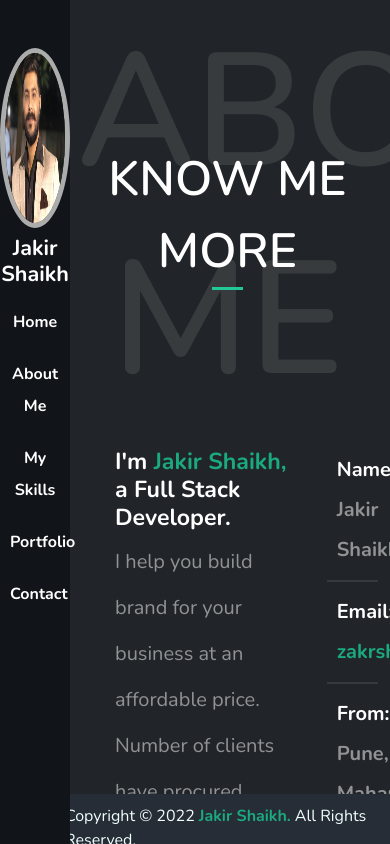
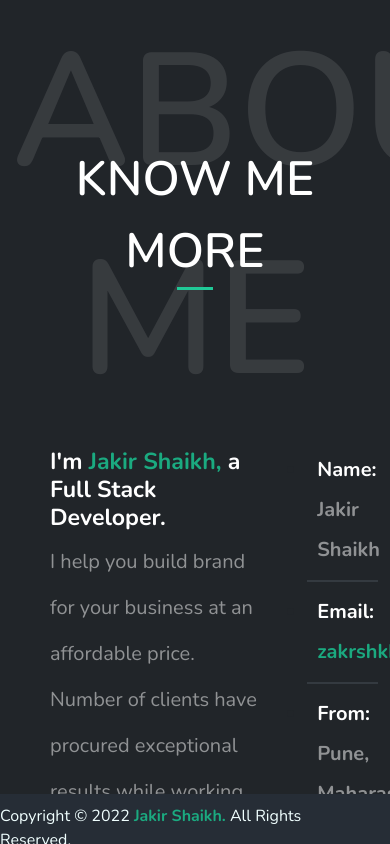
Before and after one commit to zack1431/my-portfolio, a React (Create React App) app: page /about in a window 390 px wide. Built offline with nearby package versions, Linux system fonts and the light colour scheme.

Commit message:
screen change event updated and home screen ui

```diff
--- a/src/App.css
+++ b/src/App.css
@@ -332,3 +332,20 @@ body{
   font-size: 18px;
   font-weight: bold;
 }
+
+@media only screen and (max-width: 768px) {
+  .menu{
+    display:none;
+  }
+  .offset-2{
+    margin-left: 0;
+  }
+  .home-content .h1 {
+    font-size: 2.3rem!important;
+    padding: 10px 0px;
+  }
+  .fs-16{
+    font-size: 16px;
+  }
+
+}
--- a/src/App.js
+++ b/src/App.js
@@ -9,23 +9,38 @@ import Footer from './components/footer';
 import Skills from './components/skills';
 import Contact from './components/contact';
 import Portfolio from './components/portfolio';
+import {useState,useEffect} from 'react';
 
 function App() {
-  let reSize = window.innerWidth;
-  console.log(reSize);
+  const [isMobile, setIsMobile] = useState(false)
+
+//choose the screen size
+const handleResize = () => {
+  if (window.innerWidth < 720) {
+      setIsMobile(true)
+  } else {
+      setIsMobile(false)
+  }
+}
+
+// create an event listener
+useEffect(() => {
+  window.addEventListener("resize", handleResize)
+  window.addEventListener("load", handleResize)
+})
   return (
     <>
 
     <BrowserRouter>
       <div className=' p-0'>
-        <div className=''>
-          <SideBar></SideBar>
+        <div className='menu'>
+          <SideBar isMobile={isMobile}></SideBar>
         </div>
-        <div className="offset-2 col-10 p-0 position-relative">
+        <div className="offset-2 col-md-10 col-xs-12 p-0 position-relative">
           <div className=''>
 
             <Routes>
-              <Route path="/" element={<Home/>}/>
+              <Route path="/" element={<Home isMobile={isMobile}/>}/>
               <Route path="/about" element={<About/>}/>
               <Route path="/skills" element={<Skills/>}/>
               <Route path="/portfolio" element={<Portfolio/>}/>
@@ -33,7 +48,7 @@ function App() {
               <Route path="*" element={<Navigate to='/'/>}/>
             </Routes>
           </div>
-          <Footer></Footer>
+          <Footer isMobile={isMobile}></Footer>
         </div>
       </div>
 
--- a/src/components/footer.js
+++ b/src/components/footer.js
@@ -1,9 +1,25 @@
-function Footer(){
+function Footer(props){
+
+    function MobileFooter(){
+        if(props.isMobile){
+            return  <footer className="footer">
+                        <span><i className="clr-1 fas fa-phone fa-lg pr-10"></i></span>
+                        <span><i className="clr-1 fas fa-phone fa-lg pr-10"></i></span>
+                        <span><i className="clr-1 fas fa-phone fa-lg pr-10"></i></span>
+                        <span><i className="clr-1 fas fa-phone fa-lg pr-10"></i></span>
+                        <span><i className="clr-1 fas fa-phone fa-lg pr-10"></i></span>
+                    </footer>
+        }
+        else
+        {
+            return  <footer className="footer">
+                        <div className="copyright"><span className="span">Copyright © 2022 <span className="clr-1">Jakir Shaikh.</span> All Rights Reserved.</span></div>
+                    </footer>
+        }
+    }
     return (
         <>
-            <footer className="footer">
-                <div className="copyright"><span className="span">Copyright © 2022 <span className="clr-1">Jakir Shaikh.</span> All Rights Reserved.</span></div>
-            </footer>
+            <MobileFooter/>
         </>
     )
 }
--- a/src/components/home.js
+++ b/src/components/home.js
@@ -1,5 +1,5 @@
 import {Link} from "react-router-dom";
-function Home(){
+function Home(props){
     return (
         <>
 
@@ -8,10 +8,10 @@ function Home(){
                 <div className="home-content position-absolute typewriter justify-content-center lineHeight2">
                     <h2 className="clr-2 fw-b">Welcome</h2>
                     <h1 className="clr-2 fw-b h1">I'm Jakir Shaikh.</h1>
-                    <p className="clr-2 fw-b fs-20">I'm a Full Stack Developer</p>
-                    <p className="clr-2 fw-b fs-20">based in Pune, Maharashtra.</p>
+                    <p className={props.isMobile ? "clr-2 fw-b fs-16" : 'clr-2 fw-b fs-20'}>I'm a Full Stack Developer</p>
+                    <p className={props.isMobile ? "clr-2 fw-b fs-16" : 'clr-2 fw-b fs-20'}>based in Pune, Maharashtra.</p>
                     <div className="">
-                        <button type="submit" className="btn bgclr-1 submitbtn fw-600 width20 brdr-1"><Link to="/contact">Hire Me</Link></button>
+                        <button type="submit" className={props.isMobile ? "btn bgclr-1 submitbtn fw-600 width30 brdr-1" : "btn bgclr-1 submitbtn fw-600 width20 brdr-1"}><Link to="/contact">Hire Me</Link></button>
                     </div>
                 </div>
             </section>
--- a/src/components/sidebar.js
+++ b/src/components/sidebar.js
@@ -2,7 +2,7 @@ import {Link} from "react-router-dom";
 import './sidebar.css'
 import logo from '../profile2.jpg';
 
-function Sidebar(){
+function Sidebar(props){
     return (
         <>
 
```
